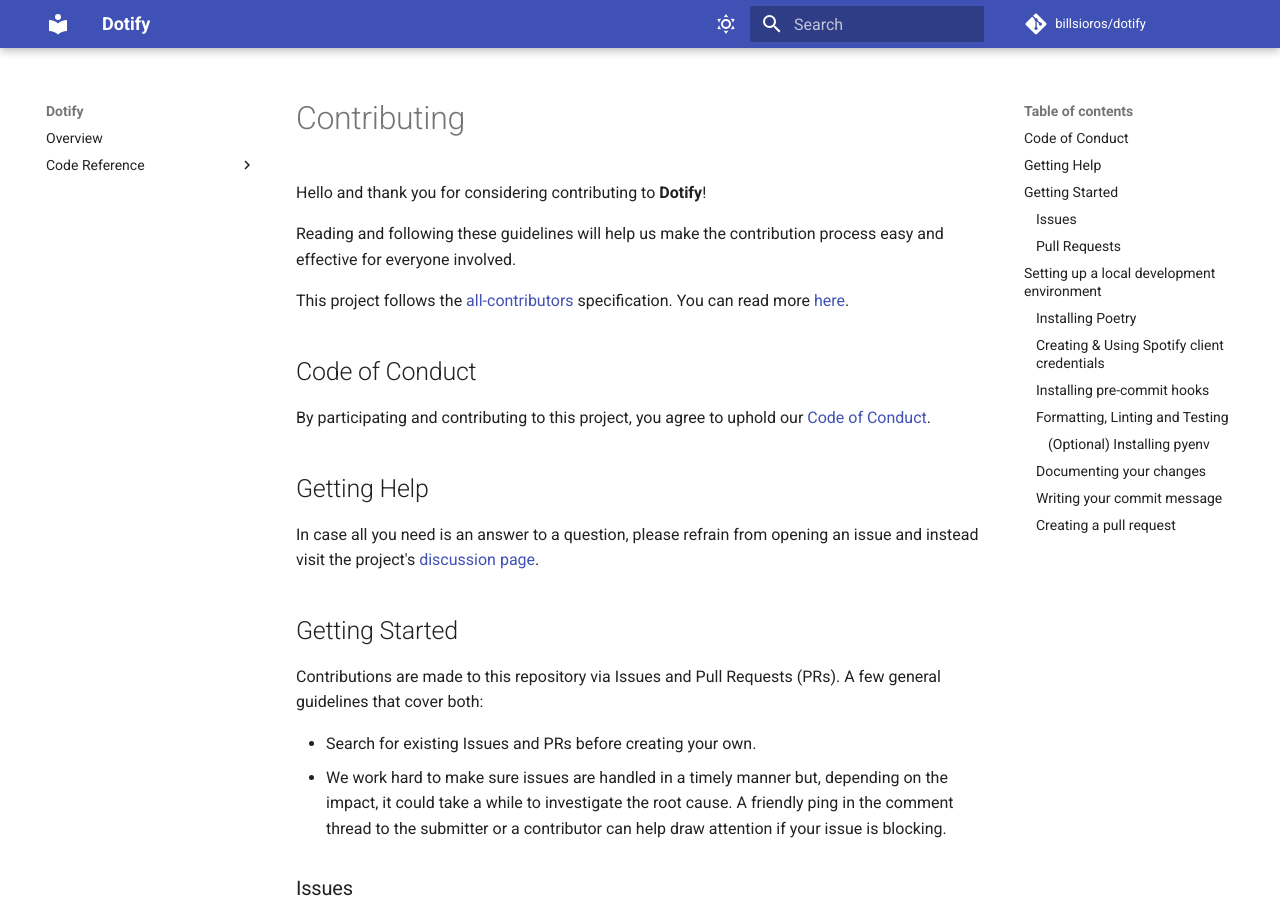
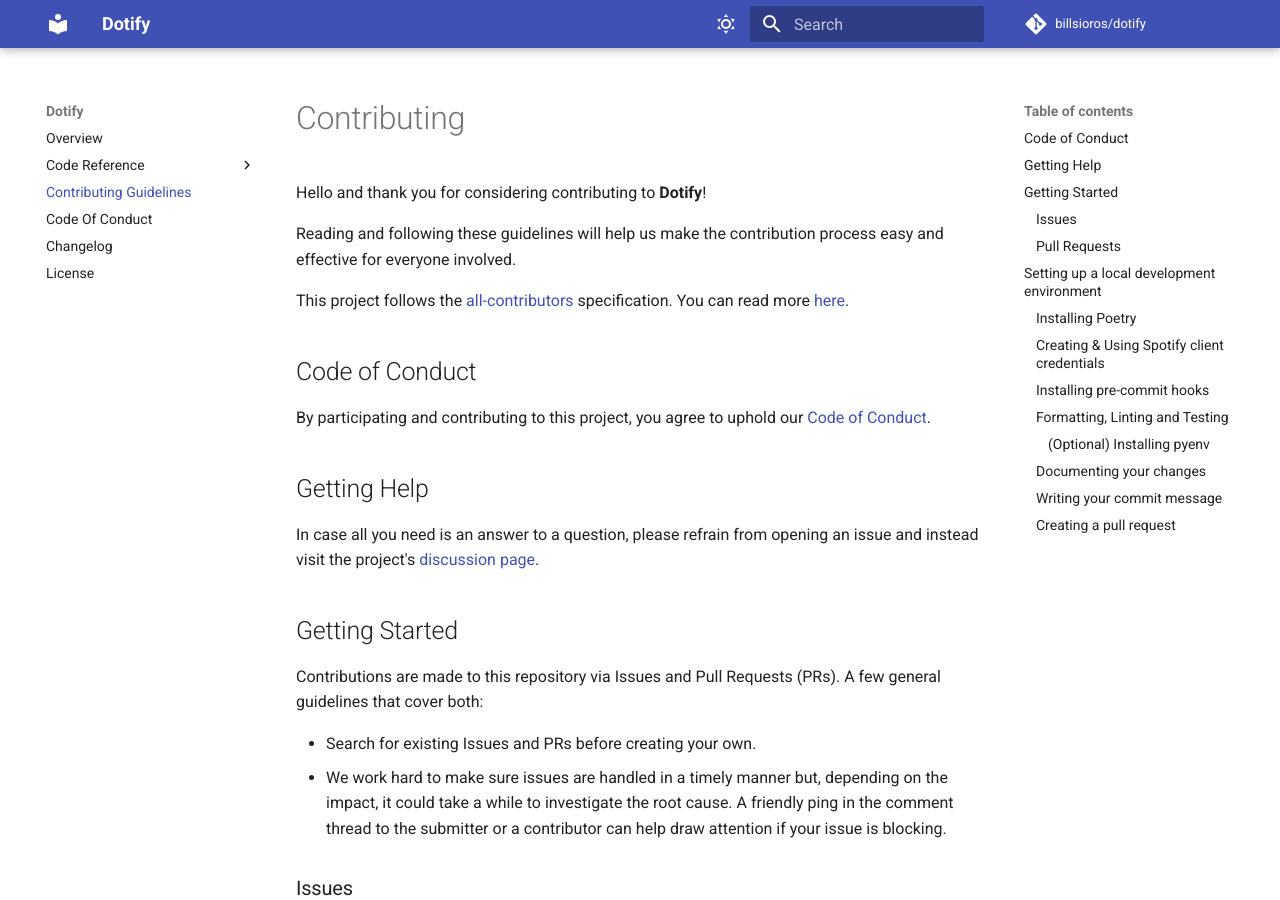
Before and after one commit to the-dotify-project/dotify, an MkDocs documentation site: the page built from docs/contributing.md, in a window 1280 px wide and 900 px high. Built offline with MkDocs 1.6.1 and Material for MkDocs 9.7.7, drawn with Linux system fonts in a browser that asks for light colours; comment, search, counter and statistics services are not loaded.

```diff
--- a/mkdocs.yml
+++ b/mkdocs.yml
@@ -15,6 +15,10 @@
       - Album: models/album.md
       - Playlist: models/playlist.md
       - Track: models/track.md
+  - Contributing Guidelines: contributing.md
+  - Code Of Conduct: code_of_conduct.md
+  - Changelog: changelog.md
+  - License: license.md
 
 theme:
   name: material
--- a/pyproject.toml
+++ b/pyproject.toml
@@ -46,6 +46,7 @@
 mkdocstrings = "^0.15.0"
 mkdocs-minify-plugin = "^0.4.0"
 tox-pyenv = "^1.1.0"
+mkdocs-redirects = "^1.0.3"
 
 [build-system]
 requires = ["poetry-core>=1.0.0"]
```
Also changed, not shown: 1 other file.
